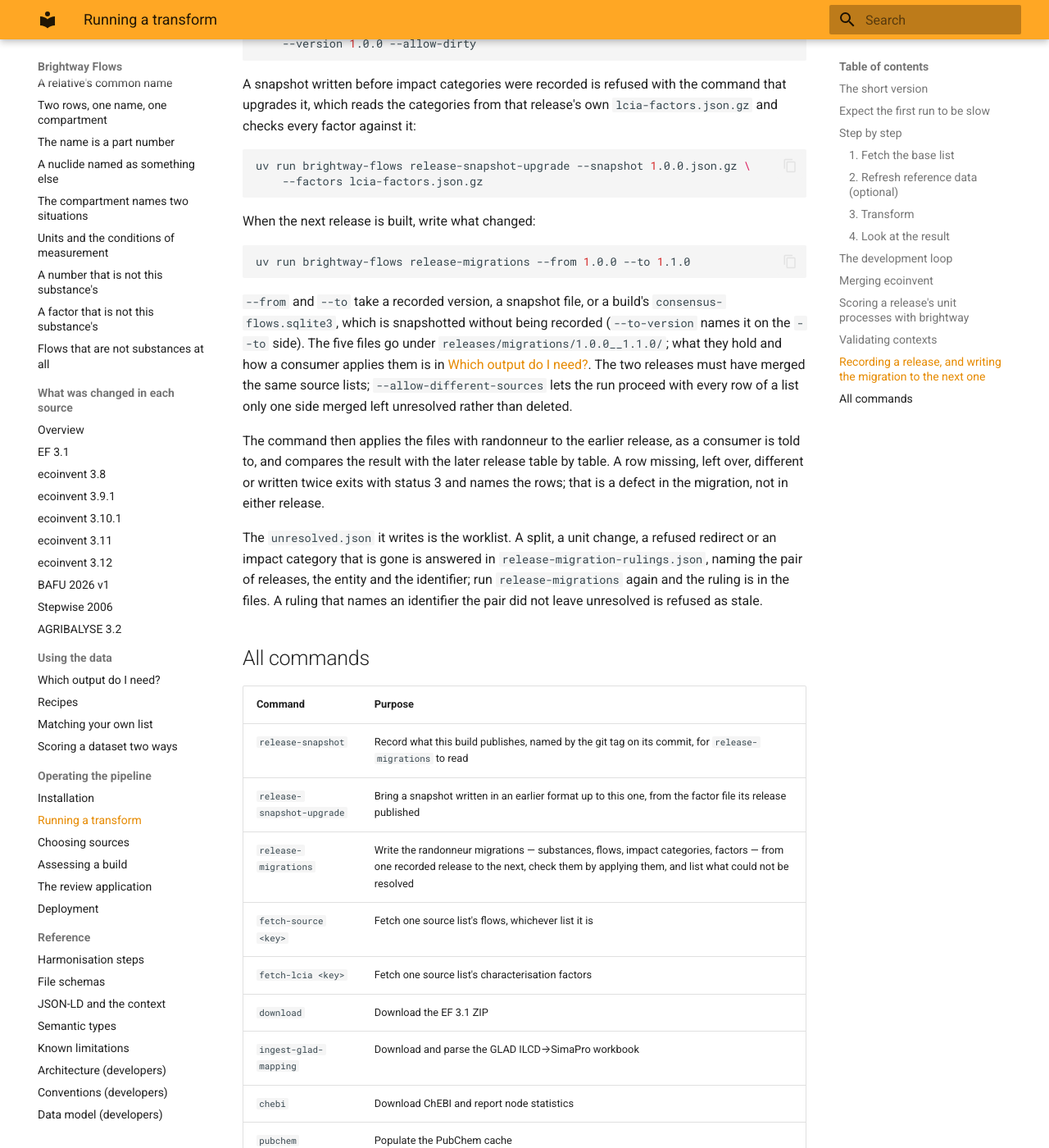
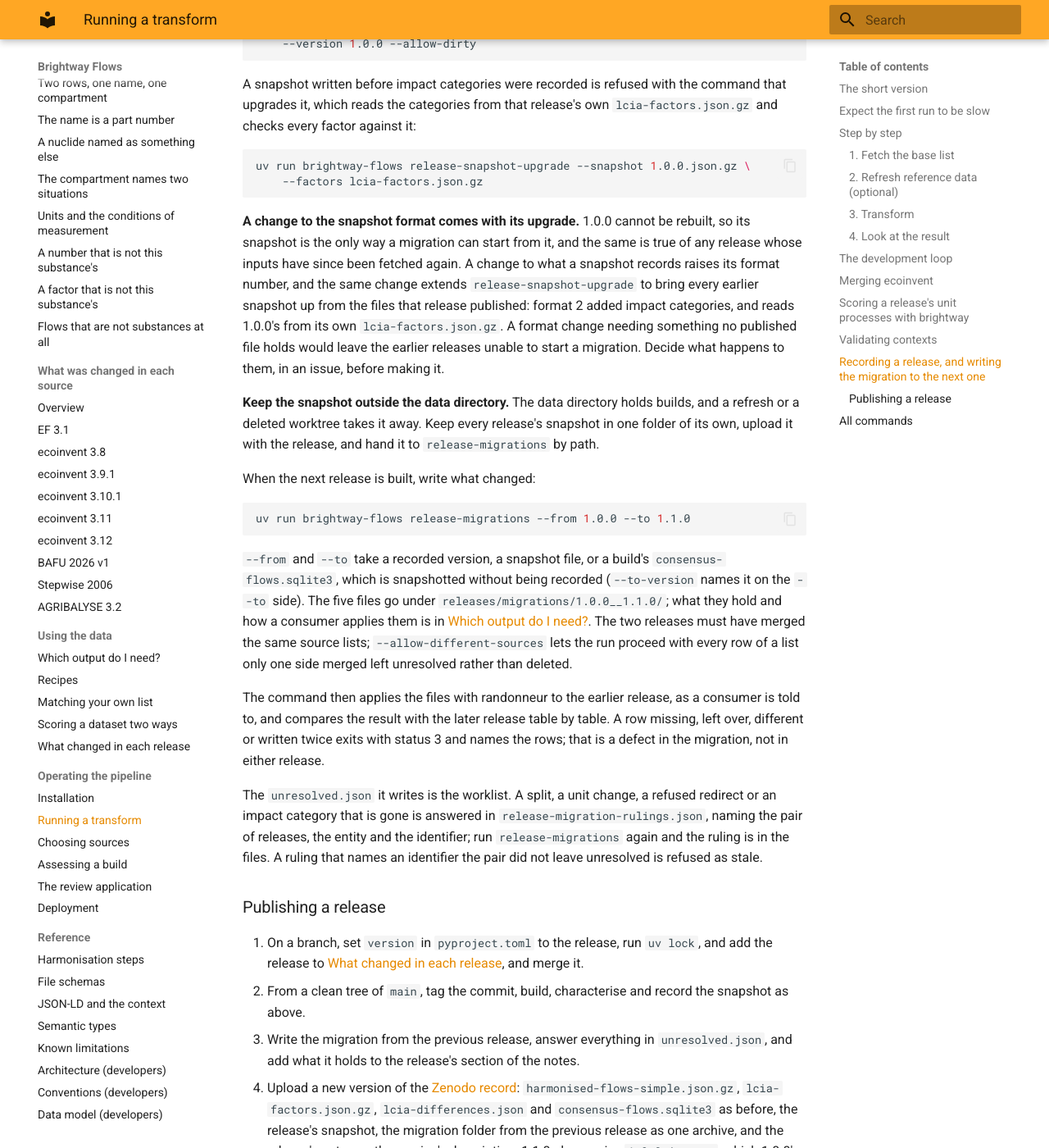
Before and after one commit to brightway-labs/brightway-flows, an MkDocs documentation site: the page built from docs/operating/running.md, in a window 1280 px wide and 1400 px high, scrolled down 8243 px. Shown: the whole window at 82% size. Built offline with MkDocs 1.6.1 and Material for MkDocs 9.7.7, drawn with Linux system fonts in a browser that asks for light colours; some of the changed text lies outside the part shown.

Commit message:
Prepare release 1.1.0: release notes, snapshot format policy and migration factor caveat
- docs/using/releases.md: what changed between 1.0.0 and 1.1.0, from the
  pull requests merged since 1.0.0 and #422, #423 and #424 stacked below.
- running.md: a snapshot format change ships with its upgrade; keep
  snapshots outside the data directory; the steps of publishing a release.
- limitations.md and outputs.md: a migration's replace does not promise the
  survivor's factors match the deprecated flow's.
- Version 1.1.0 in pyproject.toml and uv.lock.

Part of #408.

````diff
--- a/docs/operating/running.md
+++ b/docs/operating/running.md
@@ -404,6 +404,22 @@
     --factors lcia-factors.json.gz
 ```
 
+**A change to the snapshot format comes with its upgrade.** 1.0.0 cannot be
+rebuilt, so its snapshot is the only way a migration can start from it, and
+the same is true of any release whose inputs have since been fetched again.
+A change to what a snapshot records raises its format number, and the same
+change extends `release-snapshot-upgrade` to bring every earlier snapshot up
+from the files that release published: format 2 added impact categories, and
+reads 1.0.0's from its own `lcia-factors.json.gz`. A format change needing
+something no published file holds would leave the earlier releases unable to
+start a migration. Decide what happens to them, in an issue, before making
+it.
+
+**Keep the snapshot outside the data directory.** The data directory holds
+builds, and a refresh or a deleted worktree takes it away. Keep every
+release's snapshot in one folder of its own, upload it with the release, and
+hand it to `release-migrations` by path.
+
 When the next release is built, write what changed:
 
 ```bash
@@ -431,6 +447,25 @@
 the identifier; run `release-migrations` again and the ruling is in the
 files. A ruling that names an identifier the pair did not leave unresolved is
 refused as stale.
+
+### Publishing a release
+
+1. On a branch, set `version` in `pyproject.toml` to the release, run
+   `uv lock`, and add the release to
+   [What changed in each release](../using/releases.md), and merge it.
+2. From a clean tree of `main`, tag the commit, build, characterise and record
+   the snapshot as above.
+3. Write the migration from the previous release, answer everything in
+   `unresolved.json`, and add what it holds to the release's section of the
+   notes.
+4. Upload a new version of the
+   [Zenodo record](https://doi.org/10.5281/zenodo.22857950):
+   `harmonised-flows-simple.json.gz`, `lcia-factors.json.gz`,
+   `lcia-differences.json` and `consensus-flows.sqlite3` as before, the
+   release's snapshot, the migration folder from the previous release as one
+   archive, and the release's notes as the version's description. 1.1.0 also
+   carries `1.0.0.json.gz`, which 1.0.0's record does not.
+5. Push the tag.
 
 ## All commands
 
--- a/mkdocs.yml
+++ b/mkdocs.yml
@@ -88,6 +88,7 @@
       - Recipes: using/recipes.md
       - Matching your own list: using/matching-your-own-list.md
       - Scoring a dataset two ways: using/scores.md
+      - What changed in each release: using/releases.md
   - Operating the pipeline:
       - Installation: operating/install.md
       - Running a transform: operating/running.md
--- a/pyproject.toml
+++ b/pyproject.toml
@@ -1,6 +1,6 @@
 [project]
 name = "brightway-flows"
-version = "1.0.0"
+version = "1.1.0"
 description = "Elementary flow list which supports expression in multiple systems"
 readme = "README.md"
 # The code is AGPL; the data the package ships is ODbL, which `LICENSE-DATA`
````
Also changed, not shown: docs/reference/limitations.md (+11 -1 lines), docs/using/outputs.md (+6 -0 lines), docs/using/releases.md (added, +181 -0 lines), 1 other file.
